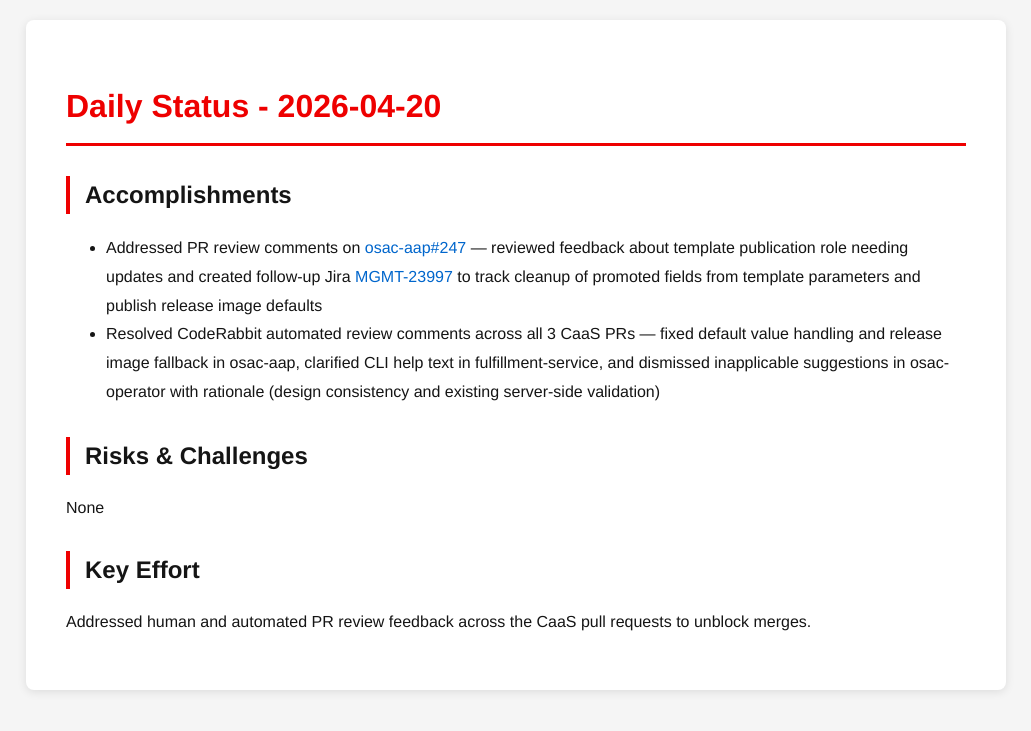
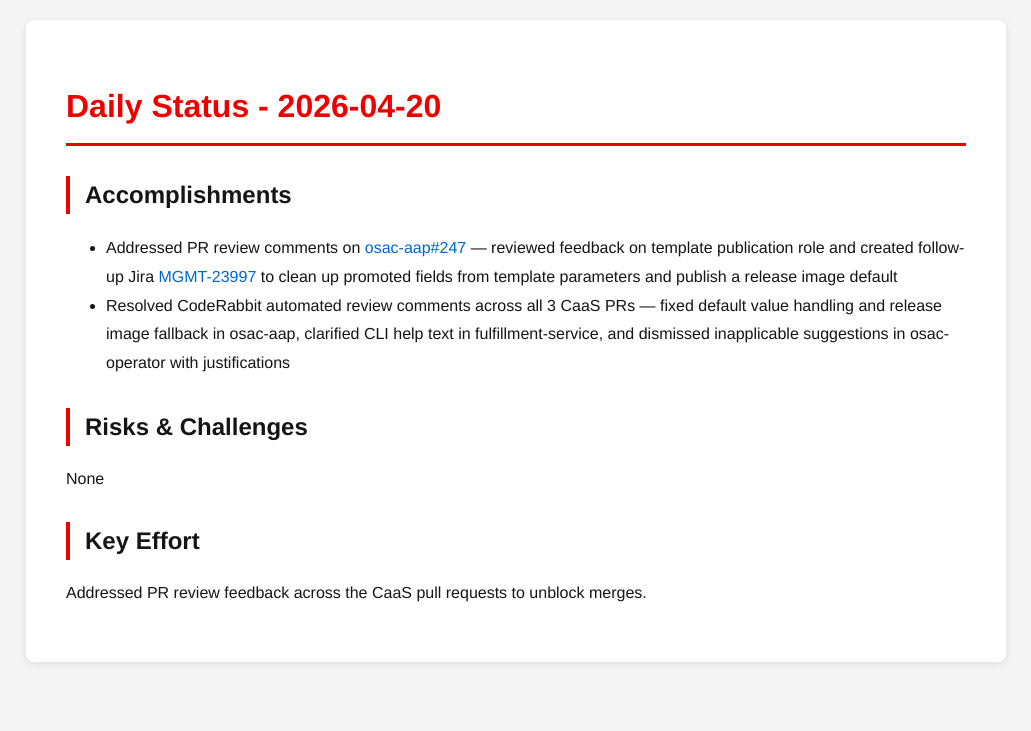
Before and after one commit to tzvatot/daily-status, a Jekyll site: the page built from 2026-04-20.md, in a window 1280 px wide. Shown: the top 731 px of the page, without its empty margins (124-1155 px from the left). Built offline with Jekyll 4.4.1, drawn with Linux system fonts in a browser that asks for light colours.

Commit message:
Daily status update - 2026-04-20

```diff
--- a/2026-04-20.md
+++ b/2026-04-20.md
@@ -7,11 +7,11 @@
 # Daily Status - 2026-04-20
 
 ## Accomplishments
-- Addressed PR review comments on [osac-aap#247](https://github.com/osac-project/osac-aap/pull/247) — reviewed feedback about template publication role needing updates and created follow-up Jira [MGMT-23997](https://issues.redhat.com/browse/MGMT-23997) to track cleanup of promoted fields from template parameters and publish release image defaults
-- Resolved CodeRabbit automated review comments across all 3 CaaS PRs — fixed default value handling and release image fallback in osac-aap, clarified CLI help text in fulfillment-service, and dismissed inapplicable suggestions in osac-operator with rationale (design consistency and existing server-side validation)
+- Addressed PR review comments on [osac-aap#247](https://github.com/osac-project/osac-aap/pull/247) — reviewed feedback on template publication role and created follow-up Jira [MGMT-23997](https://issues.redhat.com/browse/MGMT-23997) to clean up promoted fields from template parameters and publish a release image default
+- Resolved CodeRabbit automated review comments across all 3 CaaS PRs — fixed default value handling and release image fallback in osac-aap, clarified CLI help text in fulfillment-service, and dismissed inapplicable suggestions in osac-operator with justifications
 
 ## Risks & Challenges
 None
 
 ## Key Effort
-Addressed human and automated PR review feedback across the CaaS pull requests to unblock merges.
+Addressed PR review feedback across the CaaS pull requests to unblock merges.
```
